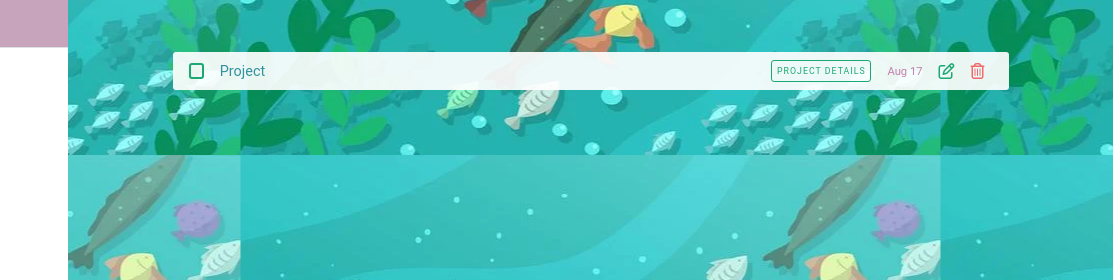
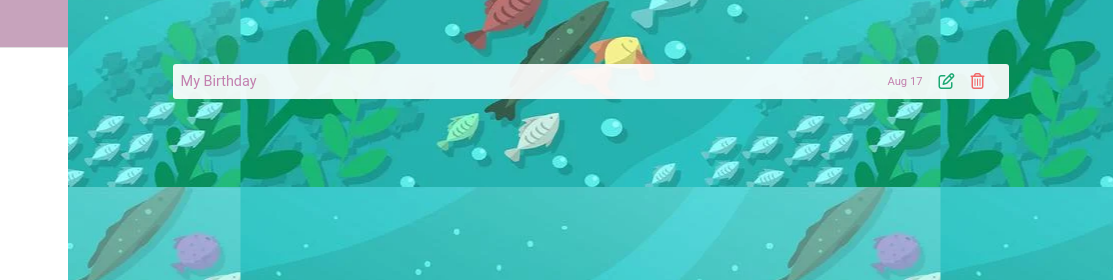
Before and after one commit to ccairns33/todo-list, a website built with webpack: page dist/index.html in a window 1280 px wide. Shown: the top 280 px of the page, 167-1280 px from the left. Built offline with nearby package versions, Linux system fonts and the light colour scheme.

Commit message:
important dates display

```diff
--- a/dist/index.html
+++ b/dist/index.html
@@ -67,7 +67,7 @@
         </div>
       </div>
 
-      <div class="project-item d-flex ">
+      <div class="project-item d-flex display-none">
         <div class="project-checkmark"></div>
         <div class="project-title"> Project</div>
         <div class="project-detail"> Project details</div>
@@ -76,6 +76,17 @@
           <i class="far fa-edit"></i>
         </div>
         <div class="project-delete project-icon">
+          <i class="far fa-trash-alt"></i>
+        </div>
+      </div>
+
+      <div class="date-item_page d-flex ">
+        <div class="date-title_page"> My Birthday</div>
+        <div class="date-item-date">Aug 17</div>
+        <div class="date-edit date-icon">
+          <i class="far fa-edit"></i>
+        </div>
+        <div class="date-delete date-icon">
           <i class="far fa-trash-alt"></i>
         </div>
       </div>
--- a/dist/style.css
+++ b/dist/style.css
@@ -139,11 +139,11 @@ h3>i {
     box-shadow: none;
     cursor: pointer;
 }
-.todo-item, .project-item{
+.todo-item, .project-item, .date-item_page{
 
     transition: all .2s ease-out;
     background-color: rgba(255, 255, 255, 0.918);
-    margin: 5% 10% 0 10%;
+    margin: 0% 10% 0 10%;
     padding:.5rem;
     justify-content: center;
     align-items: center;
@@ -151,7 +151,7 @@ h3>i {
     margin-bottom:.5rem;
 }
 
-.todo-item:hover, .project-item:hover{
+.todo-item:hover, .project-item:hover, .date-item:hover{
     box-shadow: 3px 3px 5px 2px rgba(0, 0, 0, 0.2);
 }
 .todo-checkmark, .project-checkmark{
@@ -165,7 +165,7 @@ h3>i {
 .todo-checkmark:hover, .project-checkmark:hover{
     cursor:pointer;
 }
-.todo-title, .project-title{
+.todo-title, .project-title, .date-title_page{
     margin-right:auto;
     color:#b35495ba;
     font-size: .9rem;
@@ -174,7 +174,7 @@ h3>i {
 .project-title{
     color: #32929e;
 }
-.todo-detail, .project-detail{
+.todo-detail, .project-detail, .date-detail{
     padding:.3rem;
     text-transform: uppercase;
     font-size: .55rem;
@@ -186,27 +186,28 @@ h3>i {
     transition: all .2s ease-out;
 
 }
-.todo-detail:hover, .project-detail:hover{
+.todo-detail:hover, .project-detail:hover, .date-detail:hover{
     cursor:pointer;
     color:white;
     background-color: #1ba872;
 }
-.todo-date, .project-date{
+.todo-date, .project-date, .date-item-date{
     color:#b35495ba;
     font-size: .7rem;
     margin-right:1rem;
 }
- .todo-delete, .project-delete{
+ .todo-delete, .project-delete, .date-delete{
     margin-right:1rem;
     color: #f16969;
     transition: all .2s ease-out;
 }
-.todo-edit, .project-edit{
+.todo-edit, .project-edit, .date-edit{
     color:#1ba872;
     margin-right:1rem;
     transition: all .2s ease-out;
 }
-.todo-edit:hover, .todo-delete:hover, .project-edit:hover, .project-delete:hover{
+.todo-edit:hover, .todo-delete:hover, .project-edit:hover, .project-delete:hover, .date-edit:hover
+, .date-delete:hover{
     opacity:.6;
     cursor:pointer;
 }
@@ -292,6 +293,7 @@ h3>i {
 }
 .main{
     overflow-y: scroll;
+    padding-top:5%;
 }
 .new-item-main-content{
     width:100%;
```
